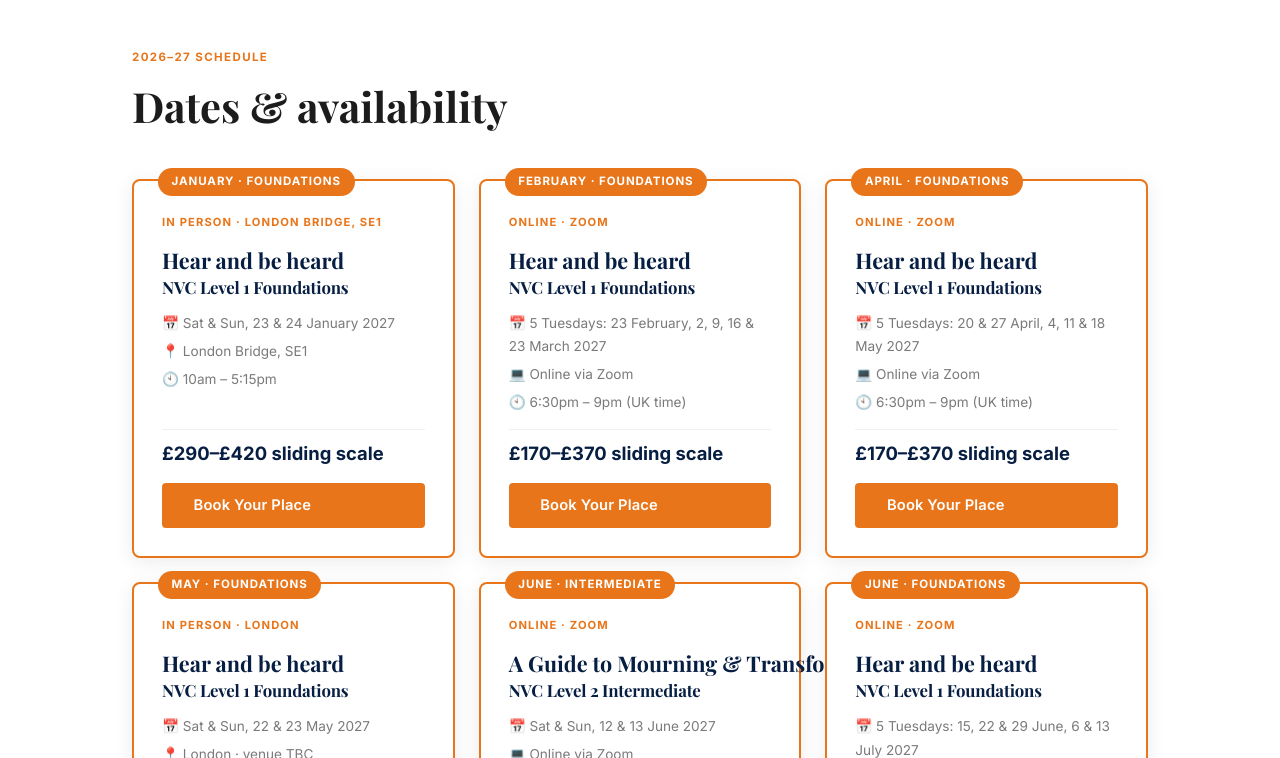
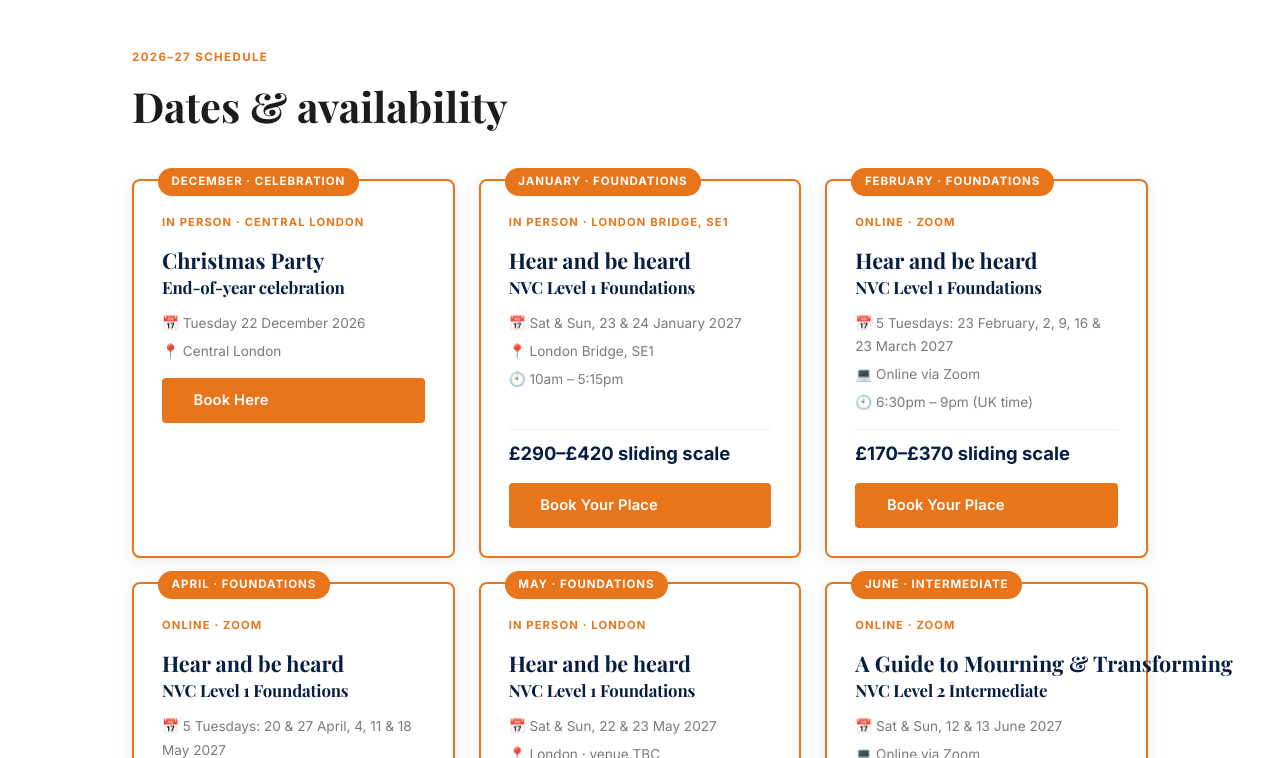
Before and after one commit to Carolyn6099/mindfulcommunication, a plain HTML site: page training.html in a window 1280 px wide. Shown: the part 636-1394 px from the top of the page. Drawn offline with Linux system fonts and the light colour scheme.

Commit message:
Add files via upload

```diff
--- a/training.html
+++ b/training.html
@@ -255,6 +255,17 @@
       <h2 style="margin-bottom:2rem;">Dates &amp; availability</h2>
       <div class="course-grid">
 
+        <div class="course-card" id="christmas">
+          <div class="course-badge">December · Celebration</div>
+          <div class="course-tag">In Person · Central London</div>
+          <h3><span class="line1">Christmas Party</span><span class="line2">End-of-year celebration</span></h3>
+          <div class="course-meta">
+            <span>📅 Tuesday 22 December 2026</span>
+            <span>📍 Central London</span>
+          </div>
+          <a href="#" class="btn btn-orange">Book Here</a>
+        </div>
+
         <div class="course-card" id="january">
           <div class="course-badge">January · Foundations</div>
           <div class="course-tag">In Person · London Bridge, SE1</div>
```
